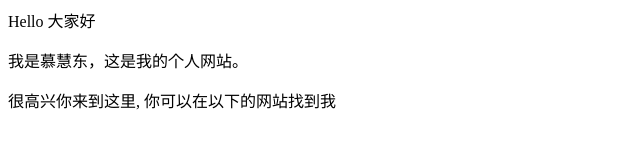
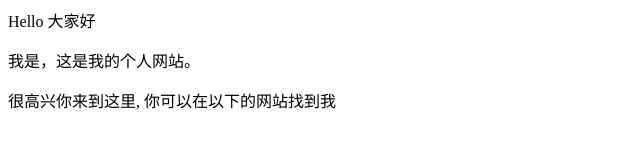
Before and after one commit to hellotohere/hellotohere.github.io, a plain HTML site: page index.html in a window 1280 px wide. Shown: the whole page, without its empty margins (0-640 px from the left). Drawn offline with Linux system fonts and the light colour scheme.

Commit message:
Update index.html

```diff
--- a/index.html
+++ b/index.html
@@ -1,3 +1,3 @@
 <p>Hello 大家好</p>
-<p>我是慕慧东，这是我的个人网站。 </p>
+<p>我是，这是我的个人网站。 </p>
 <p>很高兴你来到这里, 你可以在以下的网站找到我</p>
```
